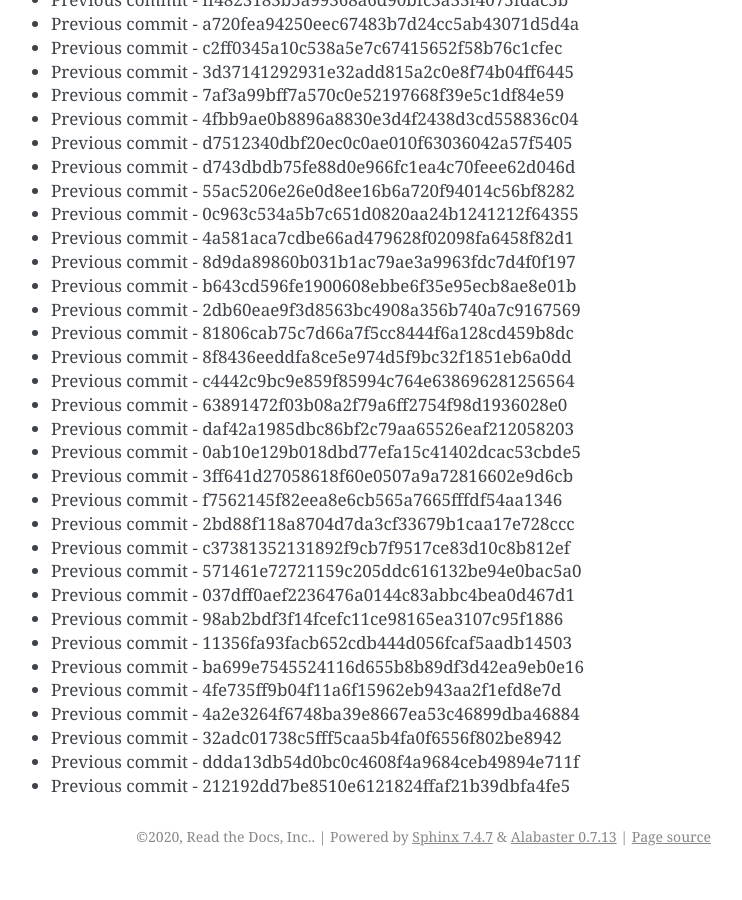
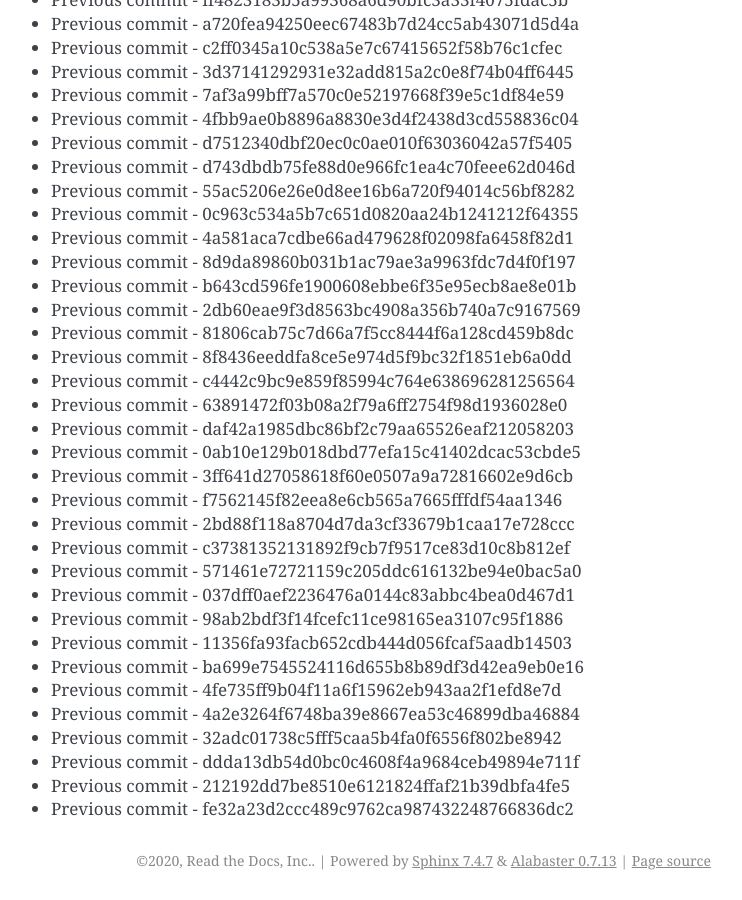
Before and after one commit to readthedocs/rtd-git-stresstest, a Sphinx documentation site: the page built from docs/updates.rst, in a window 1280 px wide and 900 px high, scrolled down 63598 px. Shown: the whole window, without its empty margins (399-1141 px from the left). Built offline with Sphinx 7.4.7, drawn with Linux system fonts in a browser that asks for light colours; before the commit the page ends 64474 px from its top, so only the background shows below that.

Commit message:
Generating commit from previous: fe32a23d2ccc489c9762ca987432248766836dc2

```diff
--- a/docs/updates.rst
+++ b/docs/updates.rst
@@ -2704,3 +2704,4 @@ It can be tested for any performance characteristics.
 * Previous commit - 32adc01738c5fff5caa5b4fa0f6556f802be8942
 * Previous commit - ddda13db54d0bc0c4608f4a9684ceb49894e711f
 * Previous commit - 212192dd7be8510e6121824ffaf21b39dbfa4fe5
+* Previous commit - fe32a23d2ccc489c9762ca987432248766836dc2
```
